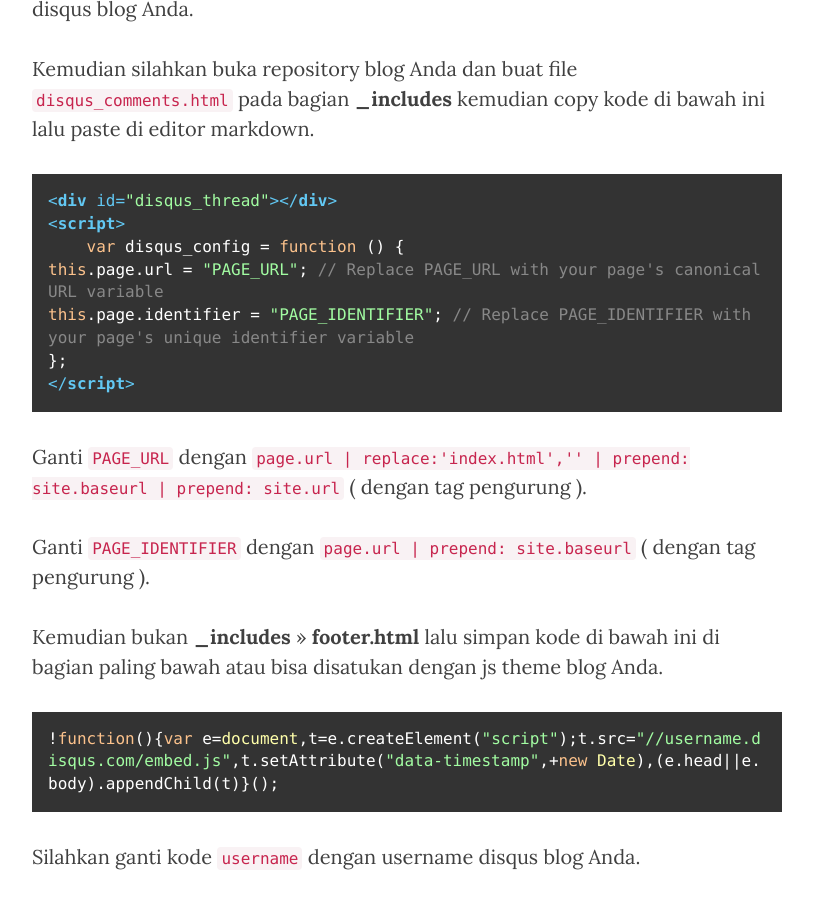
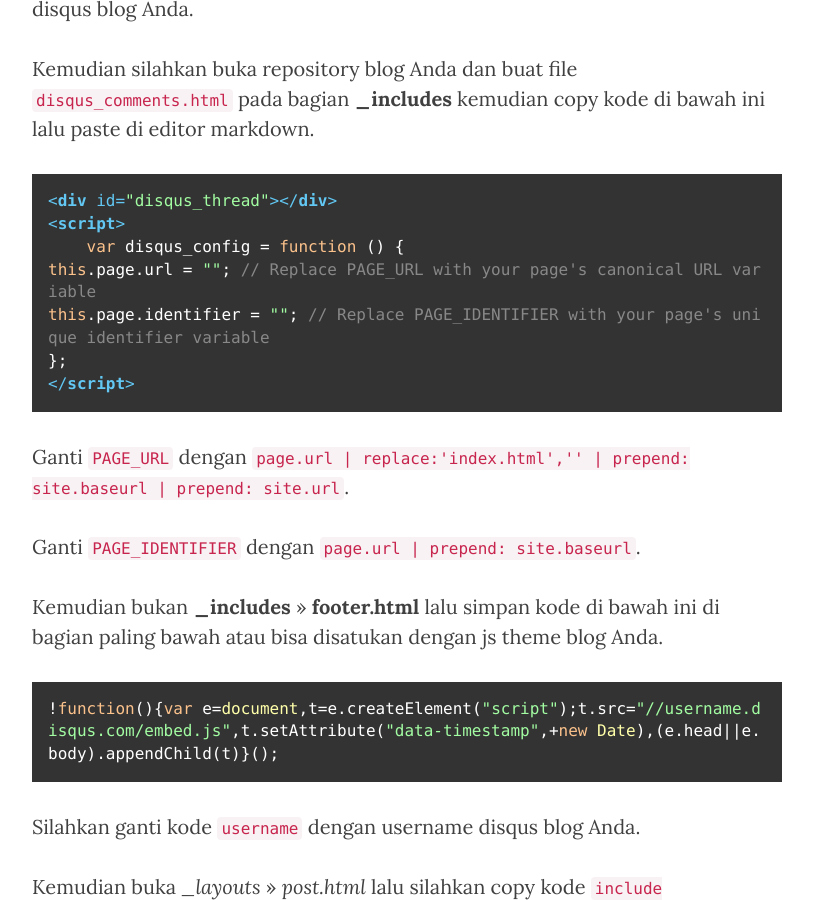
Before and after one commit to KompiAjaib/kompiajaib.github.io, a Jekyll site: the page built from _posts/2016-06-01-memasang-komentar-disqus-pada-github-pages.markdown, in a window 1280 px wide and 900 px high, scrolled down 988 px. Shown: the whole window, without its empty margins (233-1046 px from the left). Built offline with Jekyll 4.4.1, drawn with Linux system fonts in a browser that asks for light colours; nearby versions of some CDN libraries; comment, search, counter and statistics services are not loaded.

Commit message:
Update 2016-06-01-memasang-komentar-disqus-pada-github-pages.markdown

````diff
--- a/_posts/2016-06-01-memasang-komentar-disqus-pada-github-pages.markdown
+++ b/_posts/2016-06-01-memasang-komentar-disqus-pada-github-pages.markdown
@@ -24,14 +24,14 @@ Kemudian silahkan buka repository blog Anda dan buat file `disqus_comments.html`
 <div id="disqus_thread"></div>
 <script>
     var disqus_config = function () {
-this.page.url = "PAGE_URL"; // Replace PAGE_URL with your page's canonical URL variable
-this.page.identifier = "PAGE_IDENTIFIER"; // Replace PAGE_IDENTIFIER with your page's unique identifier variable
+this.page.url = "{{PAGE_URL}}"; // Replace PAGE_URL with your page's canonical URL variable
+this.page.identifier = "{{PAGE_IDENTIFIER}}"; // Replace PAGE_IDENTIFIER with your page's unique identifier variable
 };
 </script>
 ```
-Ganti `PAGE_URL` dengan `page.url | replace:'index.html','' | prepend: site.baseurl | prepend: site.url` ( dengan tag pengurung ).
+Ganti `PAGE_URL` dengan `page.url | replace:'index.html','' | prepend: site.baseurl | prepend: site.url`.
 
-Ganti `PAGE_IDENTIFIER` dengan `page.url | prepend: site.baseurl` ( dengan tag pengurung ).
+Ganti `PAGE_IDENTIFIER` dengan `page.url | prepend: site.baseurl`.
 
 Kemudian bukan **_includes** >> **footer.html** lalu simpan kode di bawah ini di bagian paling bawah atau bisa disatukan dengan js theme blog Anda.
 
````
